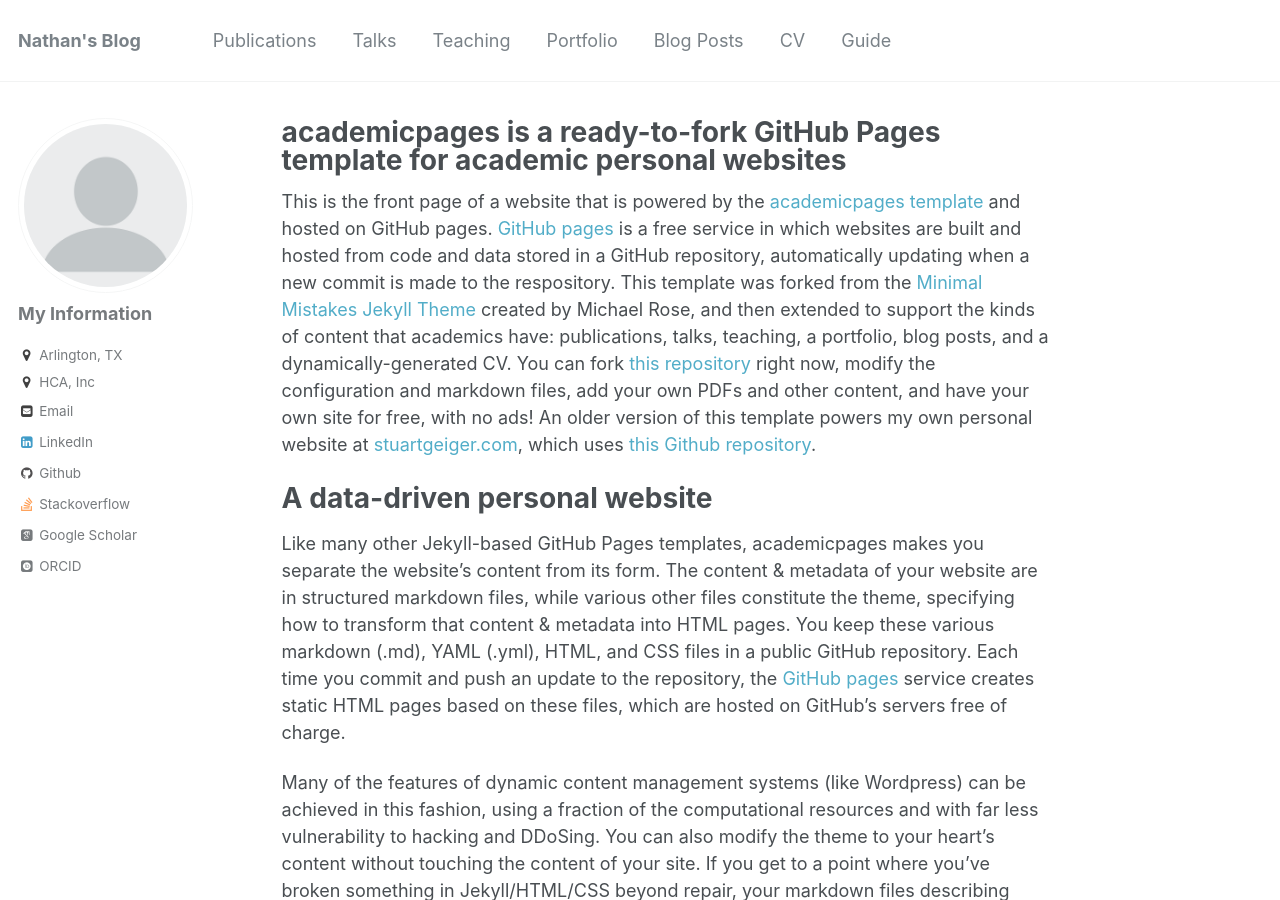
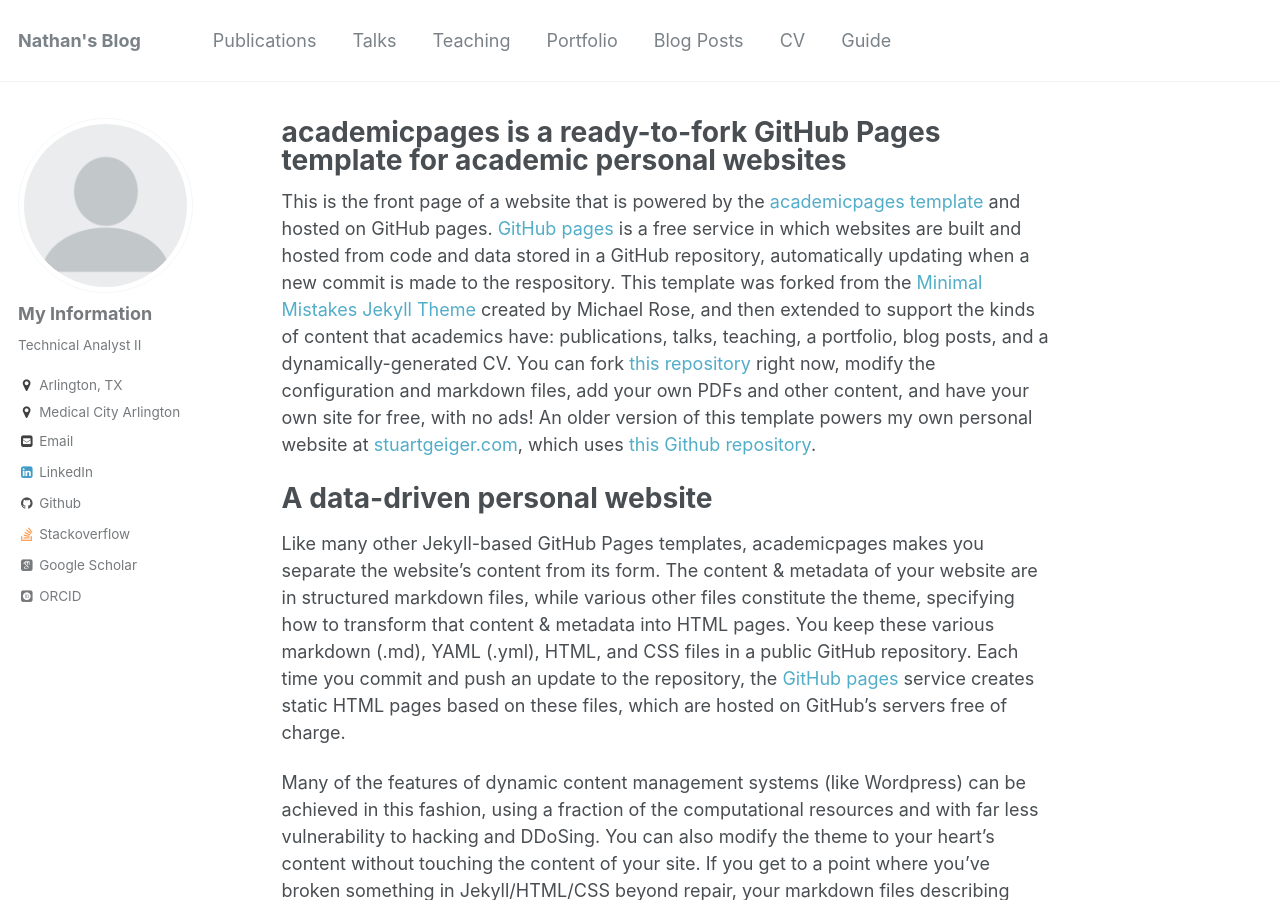
Before and after one commit to natpalmer1776/natpalmer1776.github.io, a Jekyll site: the page built from _pages/about.md, in a window 1280 px wide and 900 px high. Built offline with Jekyll 4.4.1, drawn with Linux system fonts in a browser that asks for light colours; some web fonts are replaced.

Commit message:
Updated general information in _config.yml

```diff
--- a/_config.yml
+++ b/_config.yml
@@ -81,9 +81,9 @@ analytics:
 author:
   name             : "My Information"
   avatar           : "profile.png"
-  bio              : ""
+  bio              : "Technical Analyst II"
+  employer         : "Medical City Arlington"
   location         : "Arlington, TX"
-  employer         : "HCA, Inc"
   googlescholar    : "http://yourfullgooglescholarurl.com"
   email            : "natpalmer1776@gmail.com"
   uri              :
```
